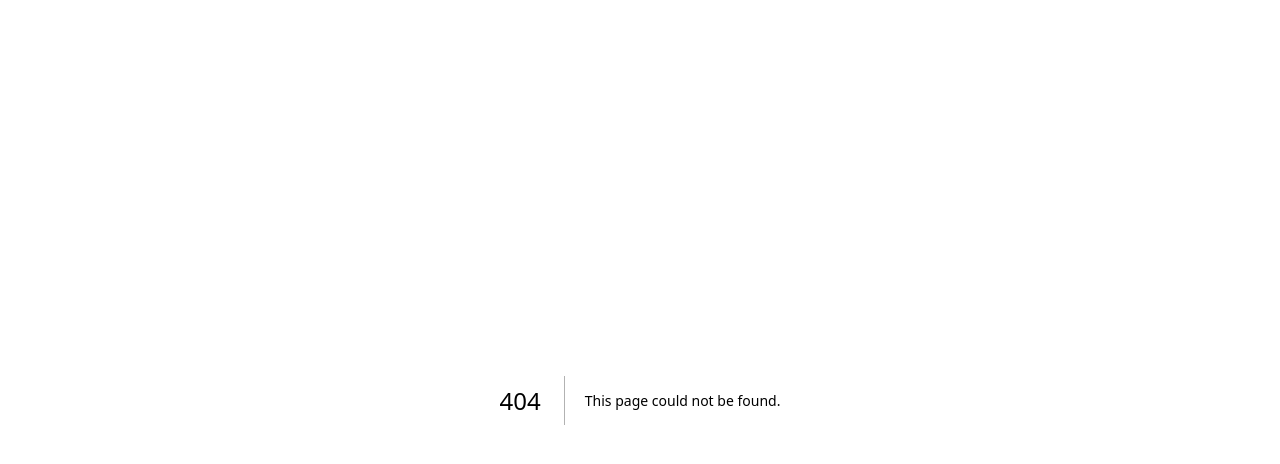
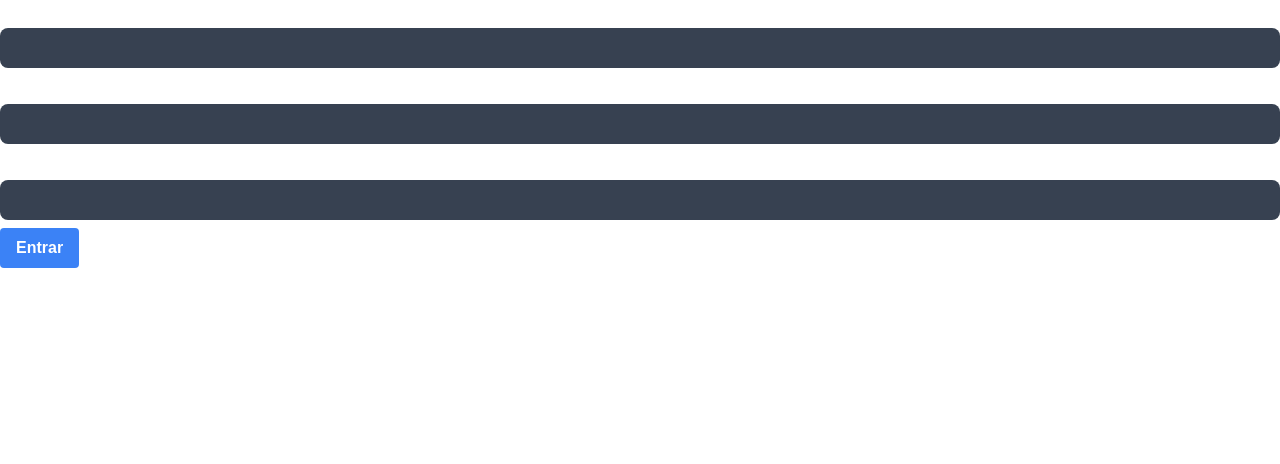
Before and after one commit to tiagogb21/radio-browser, a Next.js app in the folder frontend/: page /auth/register in a window 1280 px wide. Before the commit this address had no page. Shown: the top 464 px of the page. Built offline with nearby package versions, Linux system fonts and the light colour scheme.

Commit message:
feature: create the authentication structure

```diff
--- /dev/null
+++ b/frontend/app/auth/login/page.tsx
@@ -0,0 +1,46 @@
+'use client'
+
+import { useForm, SubmitHandler } from "react-hook-form";
+import { yupResolver } from "@hookform/resolvers/yup";
+import { loginSchema, type LoginSchemaType } from "@/libs/yup/schemas/loginSchema";
+import { FormInput } from "@/components/common/FormInput";
+
+export default function Login() {
+  const {
+    register,
+    handleSubmit,
+    formState: { errors },
+  } = useForm<LoginSchemaType>({
+    resolver: yupResolver(loginSchema),
+  });
+
+  const onSubmit: SubmitHandler<LoginSchemaType> = (data) => {
+    console.log(data);
+  };
+
+  return (
+    <form onSubmit={handleSubmit(onSubmit)}>
+      <FormInput
+        id="login-form-email"
+        label="Email"
+        type="email"
+        placeholder="Digite seu email..."
+        register={{ ...register("email") }}
+        errors={errors.email?.message}
+      />
+
+      <FormInput
+        id="login-form-password"
+        label="Senha"
+        type="password"
+        placeholder="Digite sua senha..."
+        register={{ ...register("password") }}
+        errors={errors.password?.message}
+      />
+
+      <button type="submit" className="bg-blue-500 hover:bg-blue-700 text-white font-bold py-2 px-4 rounded">
+        Entrar
+      </button>
+    </form>
+  );
+}
--- /dev/null
+++ b/frontend/app/auth/register/page.tsx
@@ -0,0 +1,54 @@
+'use client'
+
+import { useForm, SubmitHandler } from "react-hook-form";
+import { yupResolver } from "@hookform/resolvers/yup";
+import { FormInput } from "@/components/common/FormInput";
+import { registerSchema, type RegisterSchemaType } from "@/libs/yup/schemas/registerSchema";
+
+export default function Register() {
+  const {
+    register,
+    handleSubmit,
+    formState: { errors },
+  } = useForm<RegisterSchemaType>({
+    resolver: yupResolver(registerSchema),
+  });
+
+  const onSubmit: SubmitHandler<RegisterSchemaType> = (data) => {
+    console.log(data);
+  };
+
+  return (
+    <form onSubmit={handleSubmit(onSubmit)}>
+      <FormInput
+        id="register-form-name"
+        label="Nome"
+        placeholder="Digite seu nome..."
+        register={{ ...register("name") }}
+        errors={errors.name?.message}
+      />
+
+      <FormInput
+        id="register-form-email"
+        label="Email"
+        type="email"
+        placeholder="Digite seu email..."
+        register={{ ...register("email") }}
+        errors={errors.email?.message}
+      />
+
+      <FormInput
+        id="register-form-password"
+        label="Senha"
+        type="password"
+        placeholder="Digite sua senha..."
+        register={{ ...register("password") }}
+        errors={errors.password?.message}
+      />
+
+      <button type="submit" className="bg-blue-500 hover:bg-blue-700 text-white font-bold py-2 px-4 rounded">
+        Entrar
+      </button>
+    </form>
+  );
+}
--- a/frontend/app/page.tsx
+++ b/frontend/app/page.tsx
@@ -2,100 +2,10 @@ import Image from "next/image";
 
 export default function Home() {
   return (
-    <div className="grid grid-rows-[20px_1fr_20px] items-center justify-items-center min-h-screen p-8 pb-20 gap-16 sm:p-20 font-[family-name:var(--font-geist-sans)]">
-      <main className="flex flex-col gap-8 row-start-2 items-center sm:items-start">
-        <Image
-          className="dark:invert"
-          src="https://nextjs.org/icons/next.svg"
-          alt="Next.js logo"
-          width={180}
-          height={38}
-          priority
-        />
-        <ol className="list-inside list-decimal text-sm text-center sm:text-left font-[family-name:var(--font-geist-mono)]">
-          <li className="mb-2">
-            Get started by editing{" "}
-            <code className="bg-black/[.05] dark:bg-white/[.06] px-1 py-0.5 rounded font-semibold">
-              app/page.tsx
-            </code>
-            .
-          </li>
-          <li>Save and see your changes instantly.</li>
-        </ol>
+    <main>
+      <div>
 
-        <div className="flex gap-4 items-center flex-col sm:flex-row">
-          <a
-            className="rounded-full border border-solid border-transparent transition-colors flex items-center justify-center bg-foreground text-background gap-2 hover:bg-[#383838] dark:hover:bg-[#ccc] text-sm sm:text-base h-10 sm:h-12 px-4 sm:px-5"
-            href="https://vercel.com/new?utm_source=create-next-app&utm_medium=appdir-template-tw&utm_campaign=create-next-app"
-            target="_blank"
-            rel="noopener noreferrer"
-          >
-            <Image
-              className="dark:invert"
-              src="https://nextjs.org/icons/vercel.svg"
-              alt="Vercel logomark"
-              width={20}
-              height={20}
-            />
-            Deploy now
-          </a>
-          <a
-            className="rounded-full border border-solid border-black/[.08] dark:border-white/[.145] transition-colors flex items-center justify-center hover:bg-[#f2f2f2] dark:hover:bg-[#1a1a1a] hover:border-transparent text-sm sm:text-base h-10 sm:h-12 px-4 sm:px-5 sm:min-w-44"
-            href="https://nextjs.org/docs?utm_source=create-next-app&utm_medium=appdir-template-tw&utm_campaign=create-next-app"
-            target="_blank"
-            rel="noopener noreferrer"
-          >
-            Read our docs
-          </a>
-        </div>
-      </main>
-      <footer className="row-start-3 flex gap-6 flex-wrap items-center justify-center">
-        <a
-          className="flex items-center gap-2 hover:underline hover:underline-offset-4"
-          href="https://nextjs.org/learn?utm_source=create-next-app&utm_medium=appdir-template-tw&utm_campaign=create-next-app"
-          target="_blank"
-          rel="noopener noreferrer"
-        >
-          <Image
-            aria-hidden
-            src="https://nextjs.org/icons/file.svg"
-            alt="File icon"
-            width={16}
-            height={16}
-          />
-          Learn
-        </a>
-        <a
-          className="flex items-center gap-2 hover:underline hover:underline-offset-4"
-          href="https://vercel.com/templates?framework=next.js&utm_source=create-next-app&utm_medium=appdir-template-tw&utm_campaign=create-next-app"
-          target="_blank"
-          rel="noopener noreferrer"
-        >
-          <Image
-            aria-hidden
-            src="https://nextjs.org/icons/window.svg"
-            alt="Window icon"
-            width={16}
-            height={16}
-          />
-          Examples
-        </a>
-        <a
-          className="flex items-center gap-2 hover:underline hover:underline-offset-4"
-          href="https://nextjs.org?utm_source=create-next-app&utm_medium=appdir-template-tw&utm_campaign=create-next-app"
-          target="_blank"
-          rel="noopener noreferrer"
-        >
-          <Image
-            aria-hidden
-            src="https://nextjs.org/icons/globe.svg"
-            alt="Globe icon"
-            width={16}
-            height={16}
-          />
-          Go to nextjs.org →
-        </a>
-      </footer>
-    </div>
+      </div>
+    </main>
   );
 }
--- /dev/null
+++ b/frontend/components/common/FormInput/index.tsx
@@ -0,0 +1,37 @@
+import { InputHTMLAttributes } from "react";
+import { FieldErrors, Path } from "react-hook-form";
+
+interface FormInputProp<T> extends InputHTMLAttributes<HTMLInputElement> {
+    id: string;
+    label: string;
+    errors?: string;
+    register: object;
+}
+
+export const FormInput = <T,>({
+    id,
+    label,
+    type = "text",
+    errors,
+    register,
+}: FormInputProp<T>) => {
+    return (
+        <div className="flex flex-col">
+            <label
+                className="block mb-2 text-sm font-medium text-white"
+                htmlFor={id}
+            >
+                {label}
+            </label>
+            <input
+                type={type}
+                className="border-gray-300 text-sm rounded-lg block p-2.5 bg-gray-700 placeholder-gray-400 text-white focus:ring-blue-500 focus:border-blue-500"
+                id={id}
+                {...register}
+            />
+            <p className="text-xs text-red-400 mt-2">
+                {errors as string}
+            </p>
+        </div>
+    );
+};
--- /dev/null
+++ b/frontend/libs/yup/schemas/loginSchema.ts
@@ -0,0 +1,13 @@
+import * as yup from "yup";
+
+export const loginSchema = yup
+  .object({
+    email: yup.string().email().required("O campo email é obrigatório"),
+    password: yup
+      .string()
+      .required("O campo senha é obrigatório")
+      .min(8, "A senha deve ter no mínimo 8 caracteres"),
+  })
+  .required();
+
+export type LoginSchemaType = yup.InferType<typeof loginSchema>;
--- /dev/null
+++ b/frontend/libs/yup/schemas/registerSchema.ts
@@ -0,0 +1,14 @@
+import * as yup from "yup";
+
+export const registerSchema = yup
+  .object({
+    name: yup.string().required("O campo nome é obrigatório"),
+    email: yup.string().email().required("O campo email é obrigatório"),
+    password: yup
+      .string()
+      .required("O campo senha é obrigatório")
+      .min(8, "A senha deve ter no mínimo 8 caracteres"),
+  })
+  .required();
+
+  export type RegisterSchemaType = yup.InferType<typeof registerSchema>;
```
